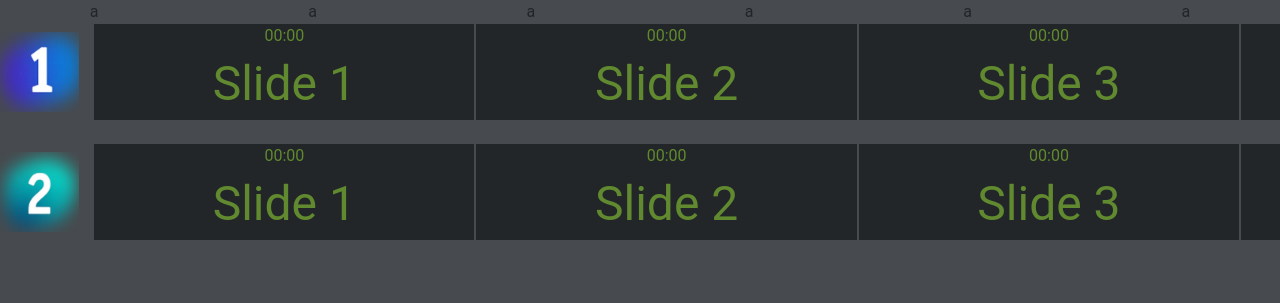
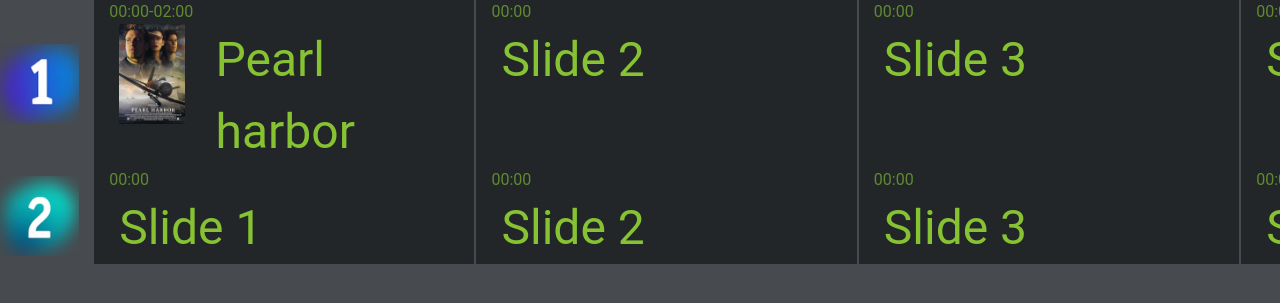
Before and after one commit to ogarthur/tvguia, a Django app: page / in a window 1280 px wide. Shown: the part 56-359 px from the top of the page. Run offline with Django 3.2, Linux system fonts and the light colour scheme; some libraries are stand-ins or nearby versions.

Commit message:
Added example for panel visualization.

```diff
--- a/static/css/panel.css
+++ b/static/css/panel.css
@@ -16,8 +16,14 @@
 
 .hora-card {
     font-size: 1rem !important;
+    text-align: left!important;
+
 }
-
+.content-card{
+    text-align: left;
+    margin-left:10px;
+     color:var(--c-two);
+}
 
 .logo-tv-container {
     display: block;
@@ -29,7 +35,12 @@
     max-width: 200px;
 }
 
-.selector-hora {
-    background: var(--c-four);
-    text-align: center;
+.poster-sm img{
+    max-height: 100px;
+    max-width: 90px;
+    width:100%;
+    height: 80%;
 }
+.poster-sm{
+
+}
--- a/tvguia/urls.py
+++ b/tvguia/urls.py
@@ -20,5 +20,6 @@ from tvguia_app.views import views as tviews
 
 urlpatterns = [
 path('', tviews.index, name='index'),
+path('about/', tviews.about, name='about'),
     path('admin/', admin.site.urls),
 ]
--- a/tvguia_app/model/canal.py
+++ b/tvguia_app/model/canal.py
@@ -8,5 +8,8 @@ class Canal(models.Model):
         pass
 
     nombre = models.CharField(max_length=100, unique=True)
-    icono = models.CharField(max_length=500, default='images/iconos/default.png')
+    icono = models.CharField(max_length=500, null=True)
     posicion = models.IntegerField(unique=True)
+
+    def __str__(self):
+        return self.nombre;
--- a/tvguia_app/model/deporte.py
+++ b/tvguia_app/model/deporte.py
@@ -1,4 +1,4 @@
-#-*- coding: utf-8 -*-
+# -*- coding: utf-8 -*-
 
 from django.db import models
 
@@ -12,3 +12,7 @@ class Deporte(Programa):
     titulo = models.CharField(max_length=100, unique=True)
     descripcion = models.CharField(max_length=1000, null=True)
     imagen = models.CharField(max_length=500, null=True)
+
+
+    def __str__(self):
+        return self.titulo;
--- a/tvguia_app/model/noticias.py
+++ b/tvguia_app/model/noticias.py
@@ -9,6 +9,9 @@ class Noticias(Programa):
     class Meta:
         pass
 
-    Titulo = models.CharField(max_length=100, unique=True)
+    titulo = models.CharField(max_length=100, unique=True)
     duracion = models.IntegerField(null=True)
     imagen = models.CharField(max_length=500,null=True)
+
+    def __str__(self):
+        return self.titulo
--- a/tvguia_app/model/otro.py
+++ b/tvguia_app/model/otro.py
@@ -12,3 +12,6 @@
     titulo = models.CharField(max_length=100, unique=True)
     duracion = models.IntegerField(null=True)
     imagen = models.CharField(max_length=500, null=True)
+
+    def __str__(self):
+        return self.titulo
--- a/tvguia_app/model/pelicula.py
+++ b/tvguia_app/model/pelicula.py
@@ -11,8 +11,10 @@ class Pelicula(Programa):
 
     titulo = models.CharField(max_length=100, unique=True)
     descripcion = models.CharField(max_length=1000, null=True)
-    fecha = models.DateTimeField(blank=True)
     edad = models.IntegerField(default=0)
-    puntuacion = models.IntegerField(null=True)
+    puntuacion = models.IntegerField(null=True,)
     duracion = models.IntegerField(null=True)
     imagen = models.CharField(max_length=500, null=True)
+
+    def __str__(self):
+        return self.titulo
--- a/tvguia_app/model/programa.py
+++ b/tvguia_app/model/programa.py
@@ -9,3 +9,6 @@ class Programa(models.Model):
 
     hora_inicio = models.DateTimeField(blank=True)
     hora_fin = models.DateTimeField(blank=True)
+
+    def __str__(self):
+        return "{}--{}".format(self.hora_inicio,self.hora_fin)
--- a/tvguia_app/templates/tvguia_app/base.html
+++ b/tvguia_app/templates/tvguia_app/base.html
@@ -52,13 +52,13 @@
             <li class="nav-item active">
 
 
-                <a class="nav-link" href="#">TVGUIA<span class="sr-only">(current)</span></a>
+                <a class="nav-link" href="{% url 'index' %}">TVGUIA<span class="sr-only">(current)</span></a>
             </li>
             <li class="nav-item">
                 <a class="nav-link disabled" href="#">Destacados</a>
             </li>
             <li class="nav-item">
-                <a class="nav-link" href="#">about</a>
+                <a class="nav-link"  href="{% url 'about' %}">about</a>
             </li>
 
         </ul>
--- a/tvguia_app/templates/tvguia_app/home.html
+++ b/tvguia_app/templates/tvguia_app/home.html
@@ -9,15 +9,7 @@
 
 
     <div id="panelTv">
-        <div class="row selector-hora">
-            <div class="col-2 ">a</div>
-            <div class="col-2">a</div>
-            <div class="col-2">a</div>
-            <div class="col-2">a</div>
-            <div class="col-2">a</div>
-            <div class="col-2">a</div>
 
-        </div>
         <div class="row">
             <div class="col-2 col-md-1 logo-tv-container"><img class="logo-tv"
                                                                src="{% static 'images/iconos/tve1.webp' %}"/></div>
@@ -25,10 +17,15 @@
                 <div class="swiper-wrapper">
                     <div class="swiper-slide">
                         <div class="hora-card col-row">
-                            <span class="col-12">00:00</span>
+                            <span class="col-12">00:00-02:00</span>
+                            <span class="duracion" hidden></span>
                         </div>
-                        <div class="content-card col-row">
-                            <span class="col-12">Slide 1</span>
+
+                        <div class="content-card row">
+                            <div class="poster-sm col-lg-3 col-md-2 col-1">
+                                <img src="{% static 'images/poster/poster1.jpg'  %}">
+                            </div>
+                            <span class="col-lg-9 col-md-10 col-11">Pearl harbor</span>
                         </div>
                     </div>
                  <div class="swiper-slide">
@@ -70,7 +67,7 @@
                 <div class="swiper-pagination"></div>
             </div>
         </div>
-        <br>
+
         <div class="row">
             <div class="col-2 col-md-1 logo-tv-container"><img class="logo-tv"
                                                                src="{% static 'images/iconos/tve2.webp' %}"/></div>
--- a/tvguia_app/views/views.py
+++ b/tvguia_app/views/views.py
@@ -6,3 +6,7 @@ import json
 def index(request):
     """  MAIN PAGE """
     return render(request, 'tvguia_app/home.html')
+
+def about(request):
+    """  MAIN PAGE """
+    return render(request, 'tvguia_app/about.html')
```
Also changed, not shown: tvguia_app/model/documental.py (+5 -2 lines), tvguia_app/model/serie.py (+6 -1 lines), tvguia_app/templates/tvguia_app/about.html (added, +18 -0 lines), tvguia_app/urls.py (added, +10 -0 lines), static/images/poster/poster1.jpg (added), static/images/poster/poster2.jpg (added), tvguia_app/migrations/0002_auto_20200413_2223.py (added), tvguia_app/migrations/0003_auto_20200413_2227.py (added), tvguia_app/migrations/0004_auto_20200413_2230.py (added).
